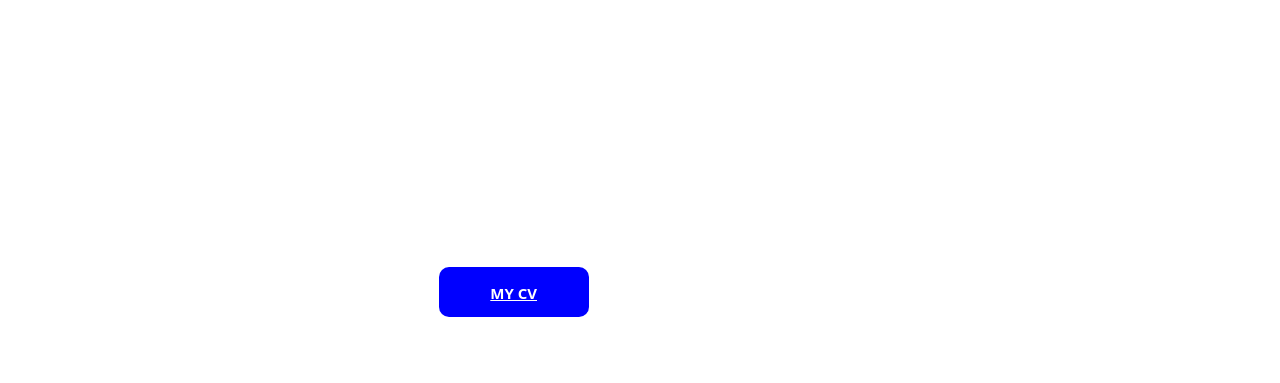
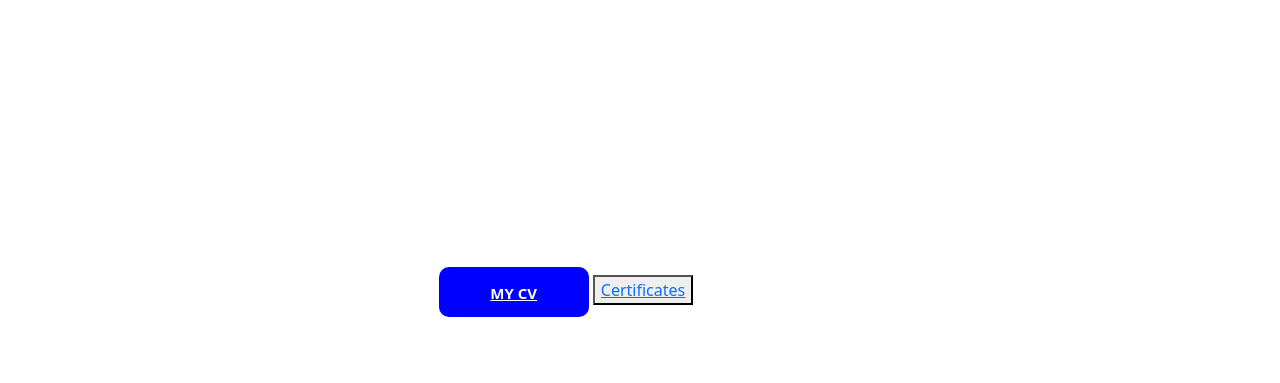
Before and after one commit to Dananjaya75/portfolio, a plain HTML site: page about.html in a window 1280 px wide. Shown: the part 89-472 px from the top of the page. Drawn offline with nearby package versions, Linux system fonts and the light colour scheme.

Commit message:
certificate

```diff
--- a/about.html
+++ b/about.html
@@ -66,6 +66,7 @@ CSS <br>
 Bootstrap <br>
 MySQL</p>
 <button class="btn"><a href="./Assests/CV.pdf" target="_blank" class="content">MY CV</a></button>
+<button><a href="./Assests/Web_Design_for_Beginners_E-Certificate.pdf">Certificates</a></button>
                 </div>
         </div>
         <div class="btn" onclick="location.href='./project.html'">Projects</div>
```
Also changed, not shown: 1 other file.
